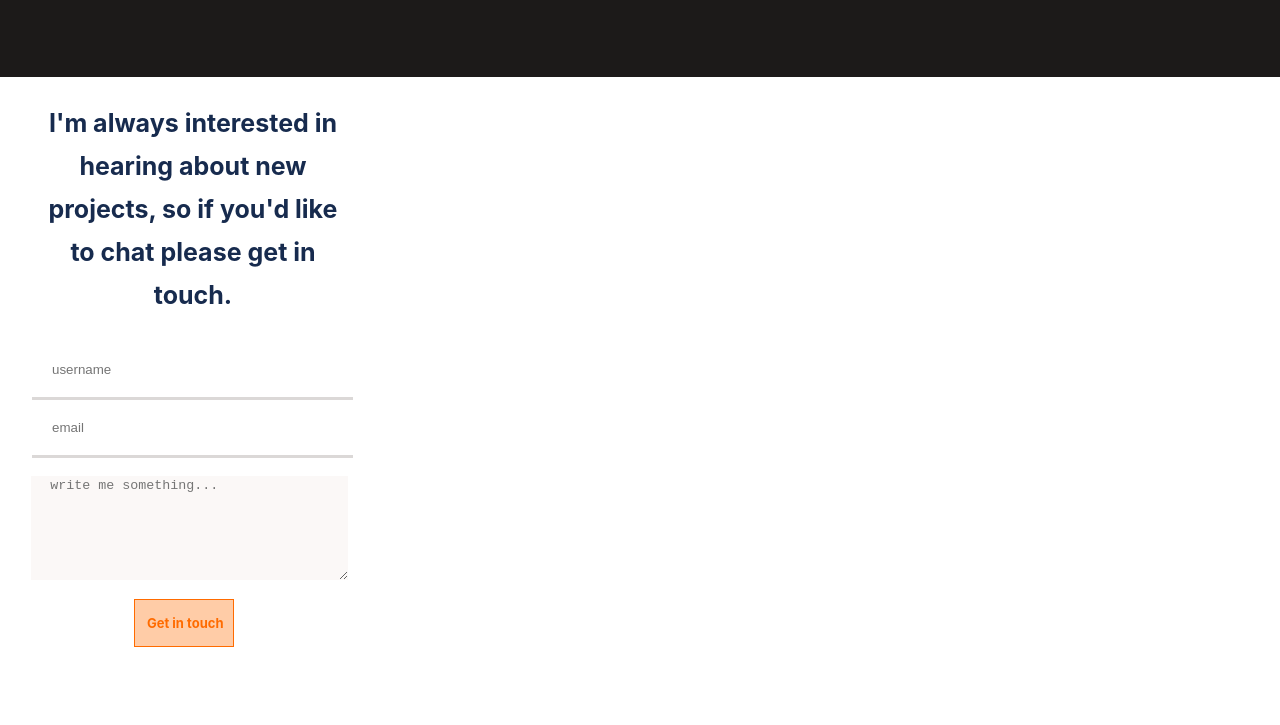
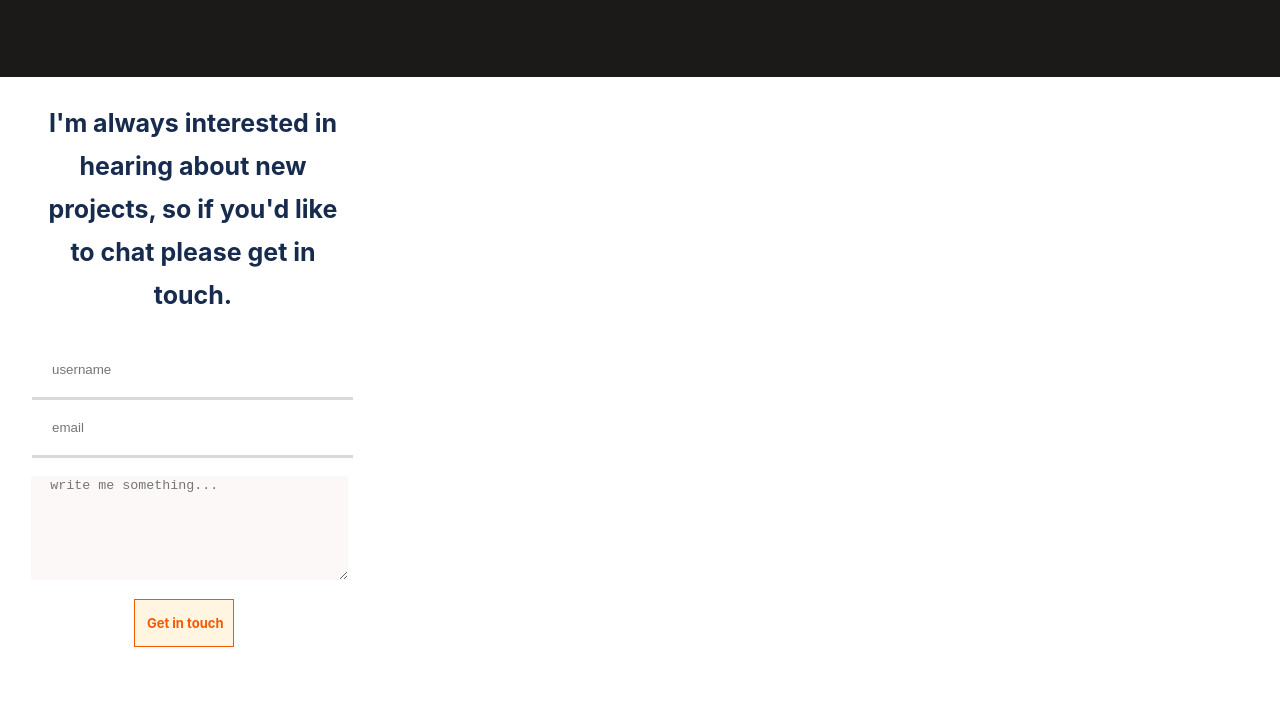
Before and after one commit to ANTOINE1128/portfolio-setup, a website: page index.html in a window 1280 px wide. In both pictures the pointer is over the input "Get in touch". Shown: the part 5797-6522 px from the top of the page. Drawn offline with Linux system fonts and the light colour scheme.

Commit message:
update style

```diff
--- a/style.css
+++ b/style.css
@@ -409,15 +409,15 @@ textarea {
 }
 
 #getintouch:hover {
-  border: 1px solid  #ff6b00;
-  background-color: #ffcca7;
-  color: #ff6b00;
+  border: 1px solid  rgba(245, 88, 0, 1);
+  background-color: rgba(255, 245, 225, 1);
+  color: rgba(245, 88, 0, 1);
 }
 
 #getintouch:active {
-  border: 1px solid  #d45b04;
-  background-color: #d45b04;
-  color: #ffcca7;
+  border: 1px solid rgba(224, 83, 4, 1);
+  background-color: rgba(224, 83, 4, 1);
+  color: rgba(244, 241, 240, 1);
 }
 
 /* ---Contact section---end */
```
